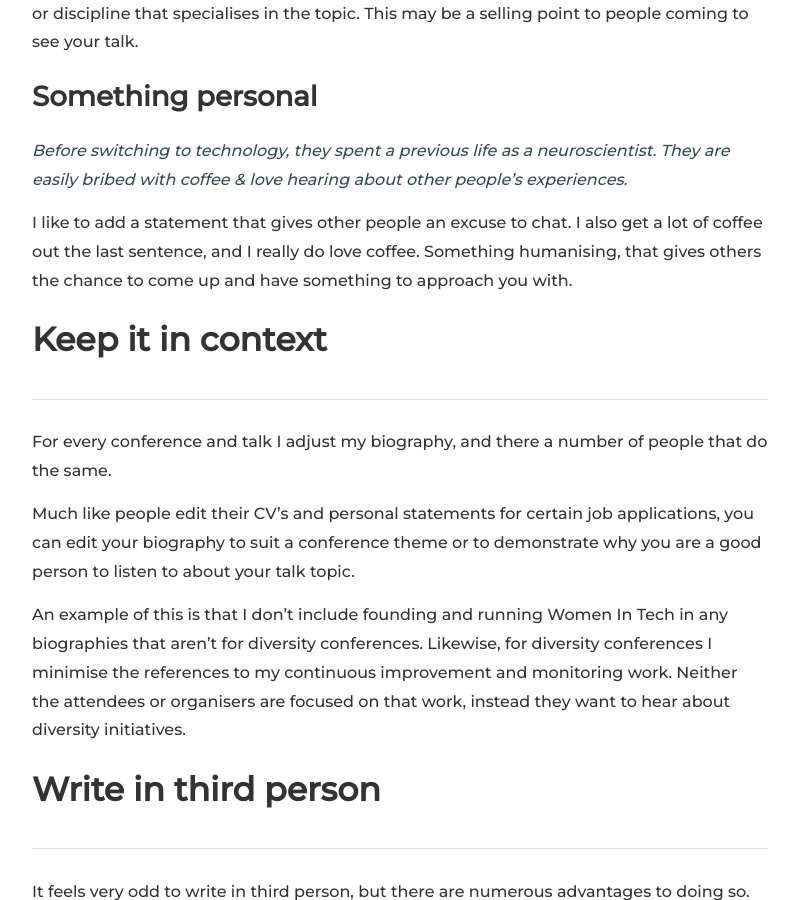
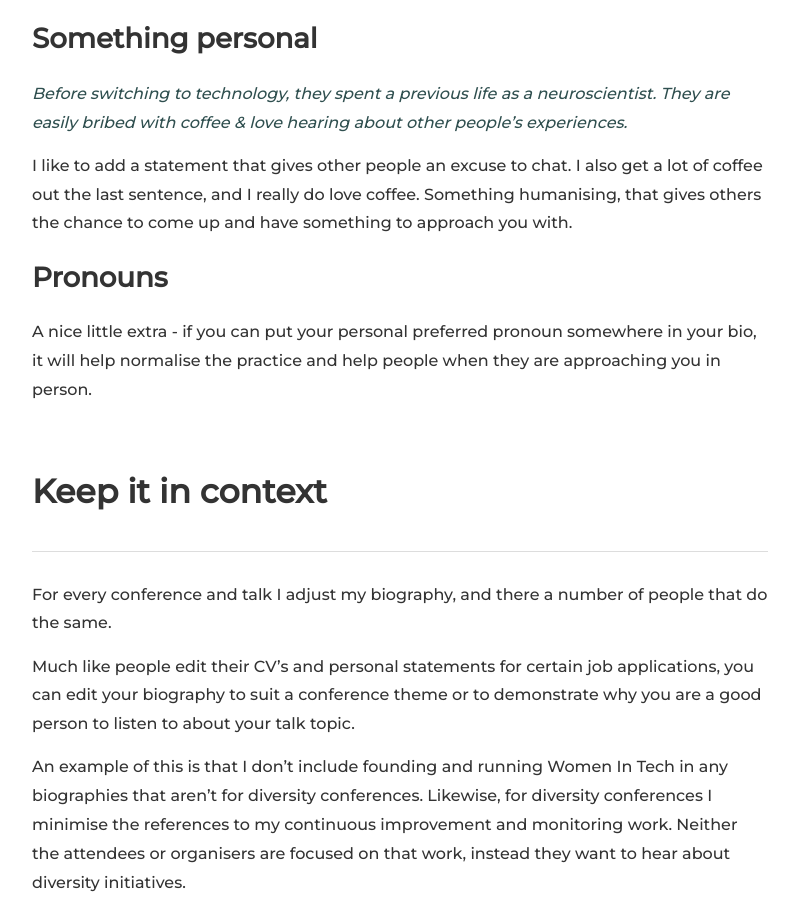
Before and after one commit to DDDEastMidlandsLimited/dddem-blog, a Jekyll site: the page built from _posts/2019-02-23-sparkling-biographies-post.md, in a window 1280 px wide and 900 px high, scrolled down 1929 px. Shown: the whole window, without its empty margins (240-1039 px from the left). Built offline with Jekyll 4.4.1, drawn with Linux system fonts in a browser that asks for light colours; nearby versions of some CDN libraries; some of the changed text lies outside the part shown.

Commit message:
Update: Sparkling bios (#70)
* Update: coming up with a talk blog

* Update: Biographies

```diff
--- a/_posts/2019-02-23-sparkling-biographies-post.md
+++ b/_posts/2019-02-23-sparkling-biographies-post.md
@@ -12,8 +12,7 @@
 
 ----
 <center>
-<h3 class="quote"><i>How To Talk Really, Really Good. Part 3</i> </h3>
-<h3 class="quote"><i>Sparkling Biographies.</i> </h3>
+<h3 class="quote"><i>Tell us about you</i> </h3>
 </center>
 
 ---
@@ -54,6 +53,12 @@
 
 I like to add a statement that gives other people an excuse to chat. I also get a lot of coffee out the last sentence, and I really do love coffee. Something humanising, that gives others the chance to come up and have something to approach you with.
 
+## Pronouns
+
+A nice little extra - if you can put your personal preferred pronoun somewhere in your bio, it will help normalise the practice and help people when they are approaching you in person.
+
+<br/>
+
 # Keep it in context
 
 ---
@@ -63,6 +68,8 @@
 Much like people edit their CV’s and personal statements for certain job applications, you can edit your biography to suit a conference theme or to demonstrate why you are a good person to listen to about your talk topic.
 
 An example of this is that I don’t include founding and running Women In Tech in any biographies that aren’t for diversity conferences. Likewise, for diversity conferences I minimise the references to my continuous improvement and monitoring work. Neither the attendees or organisers are focused on that work, instead they want to hear about diversity initiatives.
+
+<br/>
 
 # Write in third person
 
@@ -76,6 +83,8 @@
 
 Personally, I prefer writing in this way. Talking in third person makes it feel less like I’m going _“me, me, me!”_.
 
+<br/>
+
 # Short and sweet
 
 ---
@@ -86,6 +95,8 @@
 
 If you really struggle with this, you can include a link or two, or base it on your twitter biography if you have one. That character limit can be really handy on showing you what information is important.
 
+<br/>
+
 # Get someone else to summarise you
 
 ---
@@ -93,6 +104,8 @@
 Though I’m writing about creating your own biographies, my first one was actually written by a friend in the industry. They gave me three sentences and then I embellished.
 
 Sometimes it’s easier to get someone else to write about how awesome you are.
+
+<br/>
 
 # Give it some personality Sugar!
 
@@ -103,6 +116,8 @@
 I drink more coffee than is healthy. I love learning from others. I hope both of these aspects come across in my biographies, because I want to be approachable and be fed coffee.
 
 It helps me too. I’m not great at approaching people myself. I’m still a little socially awkward, though I am trying to learn. By giving others a way to approach me and feel they can chat… well it saves some effort and means I don’t miss out on meeting great minds.
+
+<br/>
 
 # Reviews
 
@@ -127,6 +144,7 @@
 - [8 of the Best Professional Bio Examples We’ve Ever Seen — Lindsay Kolowich](https://blog.hubspot.com/marketing/professional-bio-examples)
 - [8 Steps to Writing a Bio Like a Pro — Jörgen Sundberg](https://theundercoverrecruiter.com/8-steps-writing-bio-pro-chris-brogan-fact/)
 
+<br/>
 
 ---
 
```
Also changed, not shown: other parts of _posts/2019-02-23-sparkling-biographies-post.md (+2 -0 lines).
